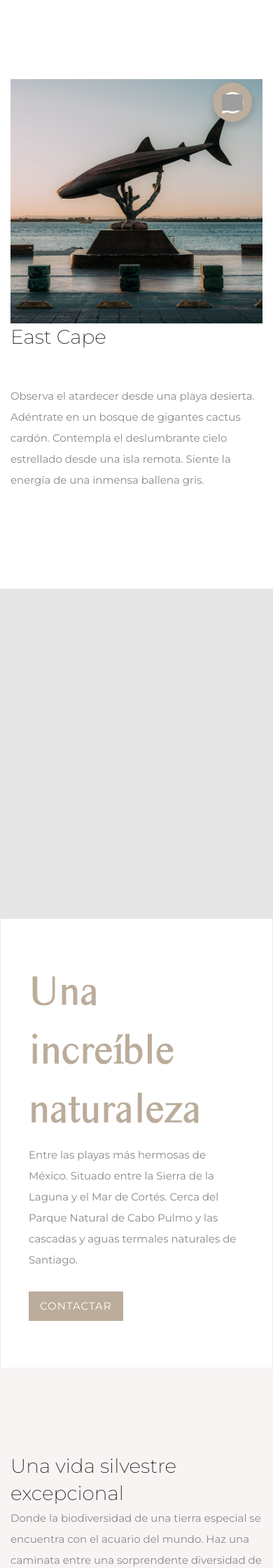
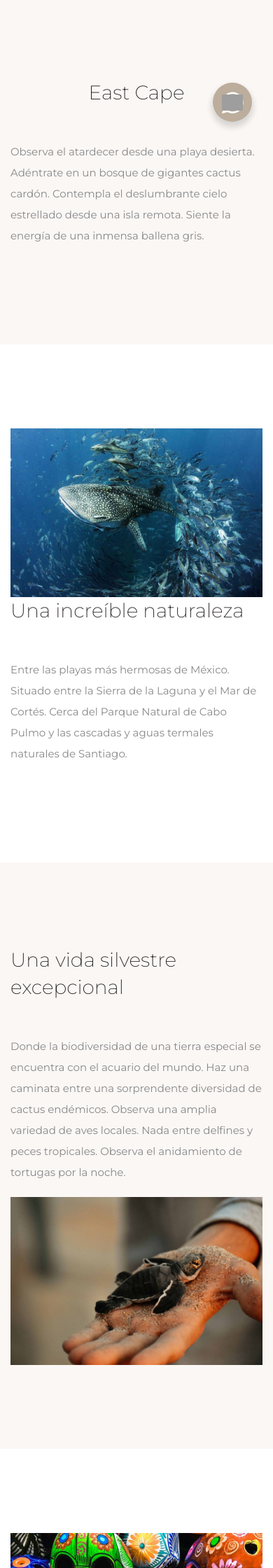
Before and after one commit to Ivonnemtz96/Nalmia, a PHP site: page /bcs in a window 390 px wide. Shown: the part 640-2880 px from the top of the page at 70% size. Run offline with PHP 8.4, Linux system fonts and the light colour scheme; grey boxes are pictures that could not be loaded.

Commit message:
se adecua como dijeron, se cambian fotos

```diff
--- a/modules/bcs.php
+++ b/modules/bcs.php
@@ -6,7 +6,7 @@
                 <div class="cont text-center">
                     <h1>Life Style & B.C.S</h1>
                     <div class="path">
-                        <a href="/">Inicio</a><span>/</span>Life Style & B.C.S
+                        <a href="/">Inicio</a><span>/</span>Baja California Sur
                     </div>
                 </div>
             </div>
@@ -19,14 +19,11 @@
 
 <!-- ==================== Start about ==================== -->
 
-<section class="about section-padding">
+<section class="about section-padding color-claro">
     <div class="container">
         <div class="row justify-content-center align-items-center">
-            <div class="col-lg-6">
-                <img src="/img/14.jpg" alt="">
-            </div>
-            <div class="col-lg-6">
-                <h2>East Cape</h2>
+            <div class="col-lg-12">
+                <h2 class="text-center">East Cape</h2>
                 <div class="txt-cont">
                     <p class="mb-20">
                         Observa el atardecer desde una playa desierta. Adéntrate en un bosque de gigantes cactus cardón.
@@ -45,81 +42,50 @@
 
 <!-- ==================== Start Services ==================== -->
 
-<section class="services halfbg">
-    <div class="background bg-img valign parallaxie" data-background="/img/12.jpg?=1" data-overlay-dark="1">
-    </div>
-    <div class="container ontop">
-        <div class="row">
-            <div class="col-lg-10 col-md-10 item-bx">
-                <h2 class="custom-font numb">Una increíble naturaleza</h2>
-                <p>Entre las playas más hermosas de México. Situado entre la Sierra de la Laguna y el Mar de Cortés.
-                    Cerca del Parque Natural de Cabo Pulmo y las cascadas y aguas termales naturales de Santiago.</p>
-                <a href="#contacto" class="btn-curve btn-color mt-30">
-                    <span>Contactar</span>
-                </a>
+
+<section class="about section-padding">
+    <div class="container">
+        <div class="row justify-content-center align-items-center">
+            <div class="col-lg-6">
+                <img src="/img/07.jpg" alt="">
             </div>
-
+            <div class="col-lg-6">
+                <h2>Una increíble naturaleza</h2>
+                <div class="txt-cont">
+                    <p class="mb-20">
+                        Entre las playas más hermosas de México. Situado entre la Sierra de la Laguna y el Mar de
+                        Cortés.
+                        Cerca del Parque Natural de Cabo Pulmo y las cascadas y aguas termales naturales de Santiago.
+                    </p>
+                </div>
+            </div>
         </div>
     </div>
 </section>
 
-<!-- ==================== End Services ==================== -->
 
 
-<section class="team section-padding">
+
+<section class="about section-padding color-claro">
     <div class="container">
-        <div class="row">
-            <div class="col-lg-5">
-                <div class="tit">
-                    <h2 class="wow flipInX" data-wow-delay=".5s">Una vida silvestre excepcional</h2>
-                    <p class="wow fadeInUp" data-wow-delay=".3s">
+        <div class="row justify-content-center align-items-center">
+            <div class="col-lg-6">
+                <h2>Una vida silvestre excepcional</h2>
+                <div class="txt-cont">
+                    <p class="mb-20">
                         Donde la biodiversidad de una tierra especial se encuentra con el acuario del mundo. Haz una
                         caminata entre una sorprendente diversidad de cactus endémicos. Observa una amplia variedad de
                         aves locales. Nada entre delfines y peces tropicales. Observa el anidamiento de tortugas por la
                         noche.
                     </p>
-                    <div class="navs mt-30 wow fadeInUp" data-wow-delay=".3s">
-                        <span class="prev">
-                            <i class="fas fa-chevron-left"></i>
-                        </span>
-                        <span class="next">
-                            <i class="fas fa-chevron-right"></i>
-                        </span>
-                    </div>
                 </div>
             </div>
-            <div class="col-lg-7">
-                <div class="team-container">
-                    <div class="item wow fadeInUp" data-wow-delay=".3s">
-                        <div class="img wow imago">
-                            <img src="/img/team/7.jpg" alt="">
-                        </div>
-                    </div>
-                    <div class="item wow fadeInUp" data-wow-delay=".3s">
-                        <div class="img wow imago">
-                            <img src="/img/team/8.jpg" alt="">
-                        </div>
-                    </div>
-                    <div class="item wow fadeInUp" data-wow-delay=".3s">
-                        <div class="img wow imago">
-                            <img src="/img/team/9.jpg" alt="">
-                        </div>
-                    </div>
-                    <div class="item wow fadeInUp" data-wow-delay=".3s">
-                        <div class="img wow imago">
-                            <img src="/img/team/10.jpg" alt="">
-                        </div>
-                    </div>
-                    <div class="item wow fadeInUp" data-wow-delay=".3s">
-                        <div class="img wow imago">
-                            <img src="/img/team/11.jpg" alt="">
-                        </div>
-                    </div>
-                </div>
+            <div class="col-lg-6">
+                <img src="/img/15.jpg" alt="">
             </div>
+
         </div>
     </div>
-    <div class="dots-half bg-img bg-repeat" data-background="/img/nalmia.png"></div>
 </section>
 
 
@@ -145,8 +111,7 @@
 </section>
 
 
-
-<section class="about section-padding">
+<section class="about section-padding color-claro">
     <div class="container">
         <div class="row justify-content-center align-items-center">
             <div class="col-lg-6">
@@ -187,7 +152,7 @@
     </div>
 </section>
 
-<section class="about section-padding">
+<section class="about section-padding color-claro">
     <div class="container">
         <div class="row justify-content-center align-items-center">
             <div class="col-lg-6">
```
